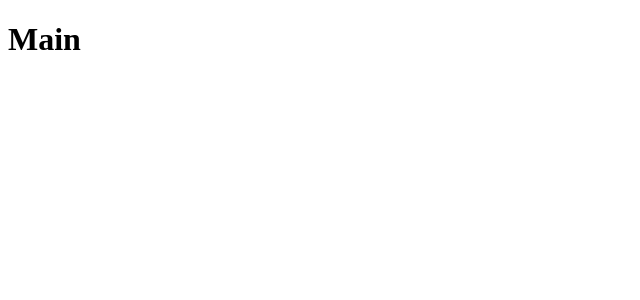
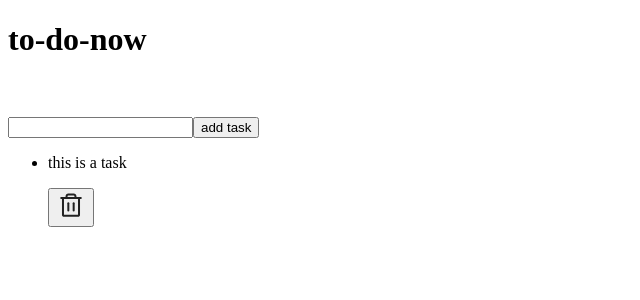
Before and after one commit to Muza21/react-assignments, a React (Vite) app: page / in a window 1280 px wide. Shown: the top 300 px of the page, without its empty margins (0-640 px from the left). Built offline with nearby package versions, Linux system fonts and the light colour scheme.

Commit message:
style: add components and html for to do app

```diff
--- a/src/App.tsx
+++ b/src/App.tsx
@@ -1,9 +1,12 @@
 import "./App.css";
+import Header from "./components/Header/Header";
+import Main from "./components/Main/Main";
 
 function App() {
   return (
     <>
-      <h1>Main</h1>
+      <Header />
+      <Main />
     </>
   );
 }
--- /dev/null
+++ b/src/components/Header/Header.tsx
@@ -0,0 +1,22 @@
+import styles from "./Header.module.css";
+
+const Header = () => {
+  return (
+    <>
+      <header className={styles.header}>
+        <div>
+          <span></span>
+          <h1>to-do-now</h1>
+          <span></span>
+        </div>
+        <div>
+          <span></span>
+          <img src="NotePencil.svg" alt="" />
+          <span></span>
+        </div>
+      </header>
+    </>
+  );
+};
+
+export default Header;
--- /dev/null
+++ b/src/components/Main/Main.tsx
@@ -0,0 +1,19 @@
+import ToDoTasksList from "../ToDoTasksList/ToDoTasksList";
+import styles from "./Main.module.css";
+
+const Main = () => {
+  return (
+    <>
+      <main className={styles.main}>
+        <form action="">
+          <input type="text" />
+          <button>add task</button>
+        </form>
+        <span></span>
+        <ToDoTasksList />
+      </main>
+    </>
+  );
+};
+
+export default Main;
--- /dev/null
+++ b/src/components/ToDoTask/ToDoTask.tsx
@@ -0,0 +1,16 @@
+import styles from "./ToDoTask.module.css";
+
+const ToDoTask = () => {
+  return (
+    <>
+      <li className={styles.task}>
+        <p>this is a task</p>
+        <button>
+          <img src="Trash.svg" alt="" />
+        </button>
+      </li>
+    </>
+  );
+};
+
+export default ToDoTask;
--- /dev/null
+++ b/src/components/ToDoTasksList/ToDoTasksList.tsx
@@ -0,0 +1,14 @@
+import ToDoTask from "../ToDoTask/ToDoTask";
+import styles from "./ToDoTasksList.module.css";
+
+const ToDoTasksList = () => {
+  return (
+    <>
+      <ul className={styles.tasks_list}>
+        <ToDoTask />
+      </ul>
+    </>
+  );
+};
+
+export default ToDoTasksList;
```
Also changed, not shown: public/NotePencil.svg (added), public/Trash.svg (added), src/components/Header/Header.module.css (added), src/components/Main/Main.module.css (added), src/components/ToDoTask/ToDoTask.module.css (added), src/components/ToDoTasksList/ToDoTasksList.module.css (added).
